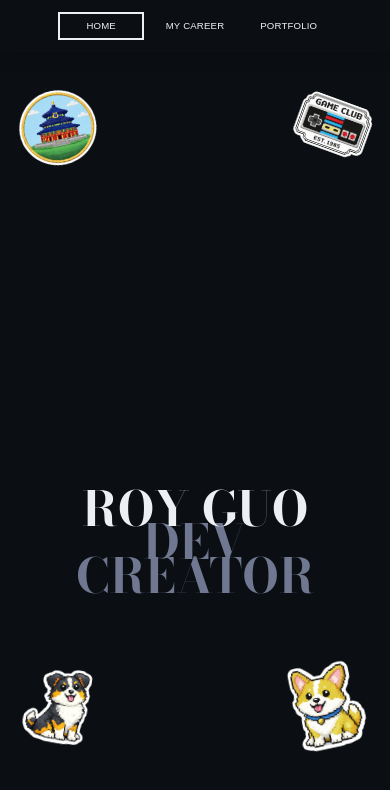
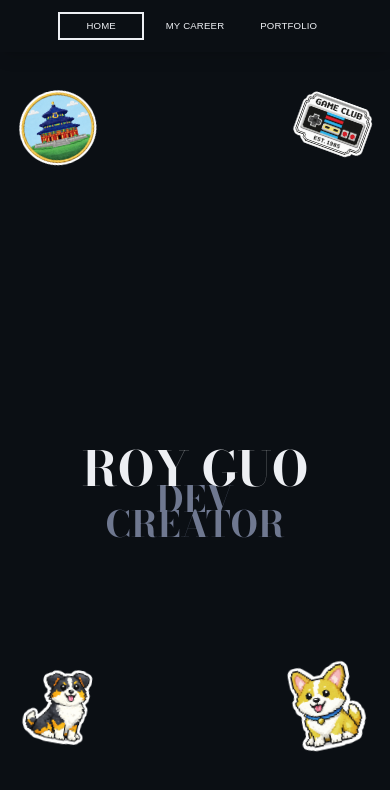
Before and after one commit to roystormstout/roystormstout.github.io, a React (Vite) app: page / in a window 390 px wide. Shown: the top 790 px of the page. Built offline with nearby package versions, Linux system fonts and the light colour scheme; a web font is replaced by a local one.

Commit message:
visual updates to bio

```diff
--- a/src/components/Bio.tsx
+++ b/src/components/Bio.tsx
@@ -105,7 +105,7 @@ export default function Bio() {
       >
       <div
         ref={contentRef}
-        className="max-w-full text-center relative z-10 w-full justify-end justify-self-end flex flex-col items-center px-4"
+        className="max-w-full text-center relative z-10 w-full justify-end justify-self-end flex flex-col items-center px-4 -mt-24"
       >
         <div className="relative">
           <h1
@@ -119,7 +119,7 @@ export default function Bio() {
             ROY GUO
           </h1>
           <h2
-            className="text-5xl sm:text-7xl md:text-9xl lg:text-[12rem] xl:text-[15rem] 2xl:text-[18rem] leading-[0.7] font-semibold relative z-10"
+            className="text-4xl sm:text-5xl md:text-7xl lg:text-[12rem] xl:text-[15rem] 2xl:text-[18rem] leading-[0.7] font-semibold relative z-10"
             style={{
               color: 'var(--text-tertiary)',
               transform: `translateY(${scrollY * -0.3}px)`,
@@ -129,7 +129,7 @@ export default function Bio() {
             DEV
           </h2>
           <h2
-            className="text-5xl sm:text-7xl md:text-9xl lg:text-[12rem] xl:text-[15rem] 2xl:text-[18rem] leading-[0.7] font-semibold relative z-10"
+            className="text-4xl sm:text-5xl md:text-7xl lg:text-[12rem] xl:text-[15rem] 2xl:text-[18rem] leading-[0.7] font-semibold relative z-10"
             style={{
               color: 'var(--text-tertiary)',
               transform: `translateY(${scrollY * -0.45}px)`,
```
